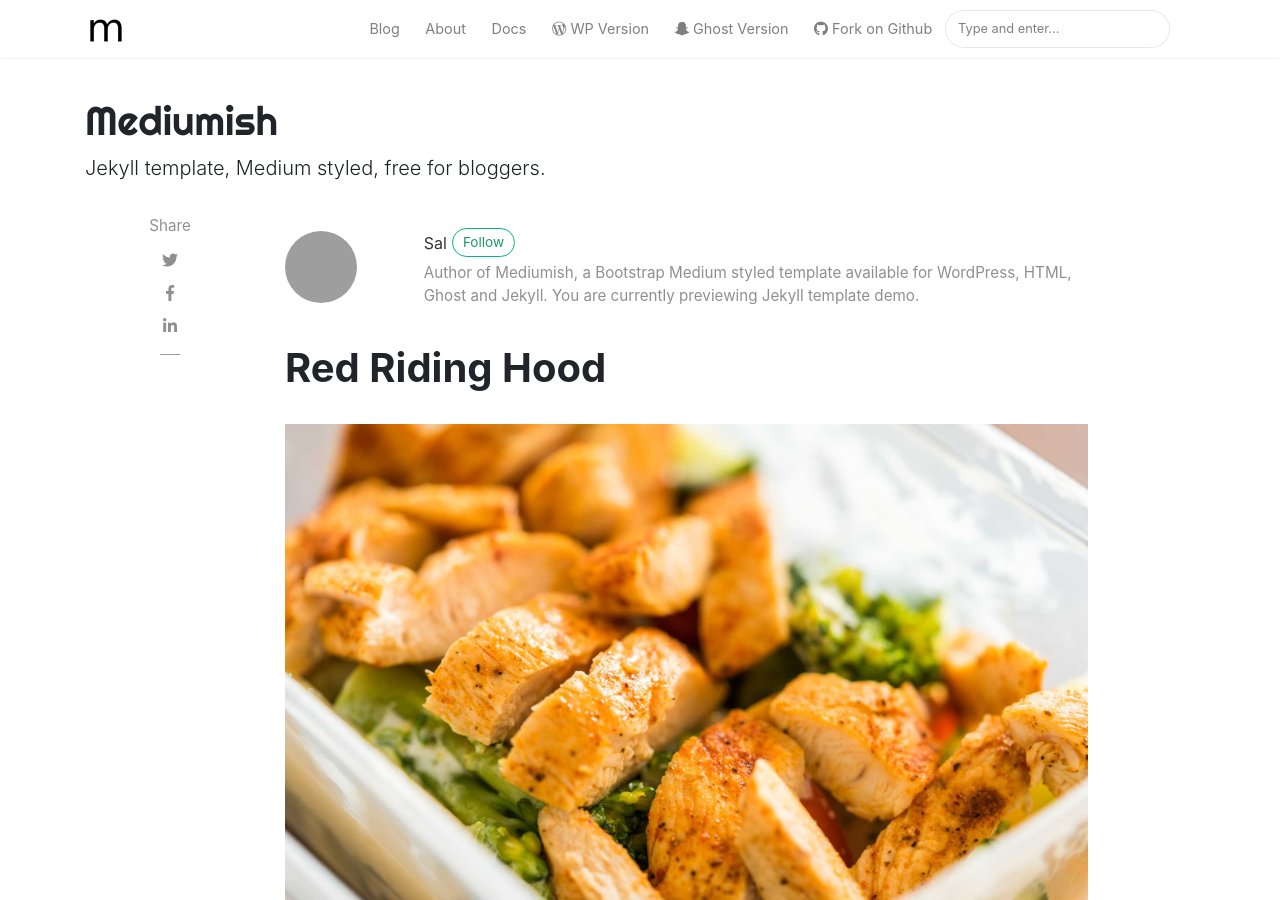
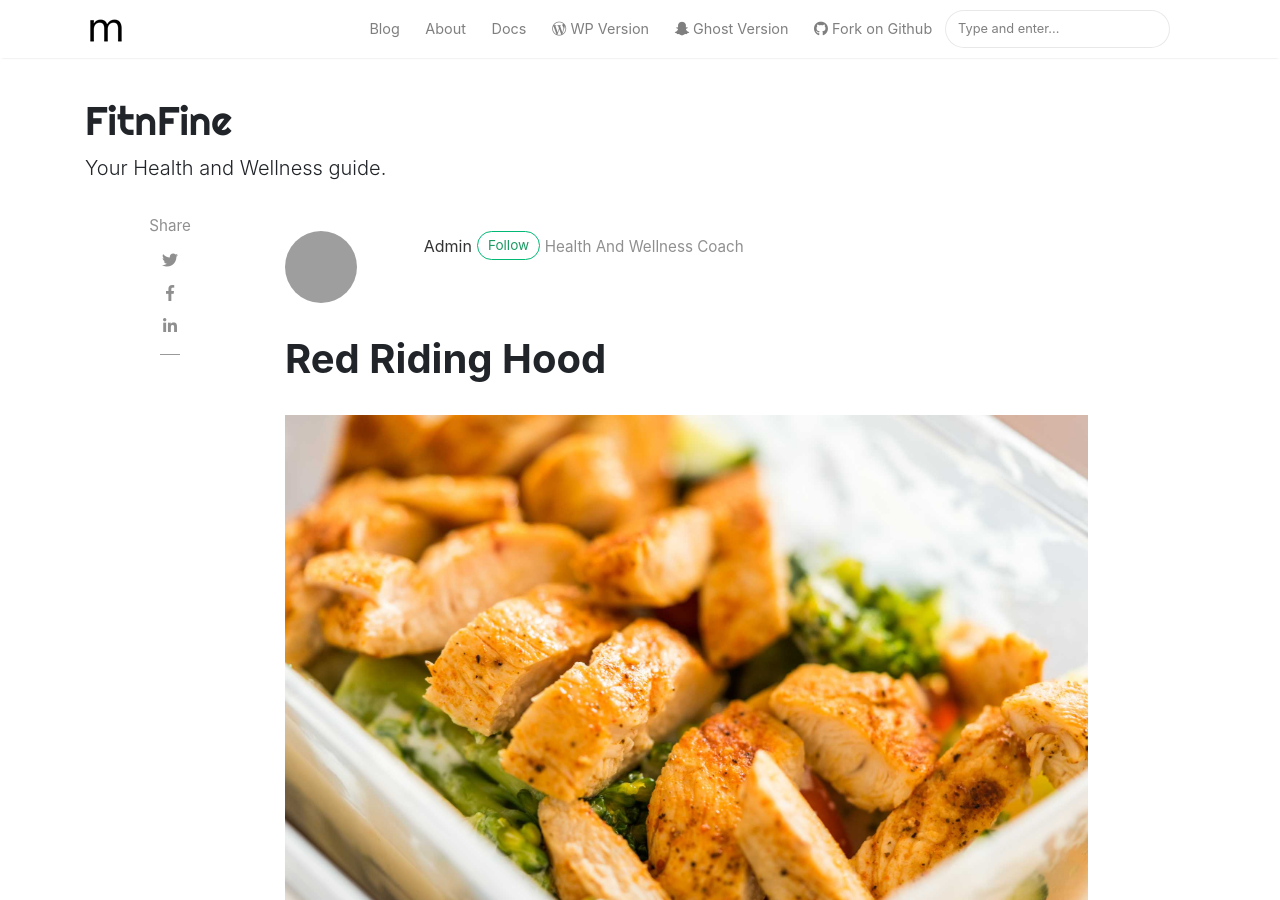
Before and after one commit to iamsiriusblack/fitnfine, a Jekyll site: the page built from _posts/2018-01-12-red-riding.md, in a window 1280 px wide and 900 px high. Built offline with Jekyll 4.4.1, drawn with Linux system fonts in a browser that asks for light colours; nearby versions of some CDN libraries; comment, search, counter and statistics services are not loaded; some of the changed text lies outside the part shown; grey boxes are pictures that could not be loaded.

Commit message:
updated profile

```diff
--- a/_config.yml
+++ b/_config.yml
@@ -1,26 +1,26 @@
 # Site
-name: "Mediumish"
-title: "Mediumish"
-description: "Jekyll template, Medium styled, free for bloggers."
+name: "FitnFine"
+title: "FitnFine"
+description: "Your Health and Wellness guide."
 logo: 'assets/images/logo.png'
 favicon: 'assets/images/logo.png'
 baseurl: /
-google_analytics: 'UA-46278016-1'
+google_analytics: ''
 disqus: 'demowebsite'
-mailchimp-list: 'https://wowthemes.us11.list-manage.com/subscribe/post?u=8aeb20a530e124561927d3bd8&amp;id=8c3d2d214b'
+mailchimp-list: ''
 include: ["_pages"]
 permalink: /:title/
 
 # Authors
 authors:
   sal:
-    name: Sal
-    display_name: Sal
+    name: Admin
+    display_name: Admin
     gravatar: e56154546cf4be74e393c62d1ae9f9d4
-    email: wowthemesnet@gmail.com
+    email: info@fitnfine.in
     web: https://www.wowthemes.net
     twitter: https://twitter.com/wowthemesnet
-    description: "Author of Mediumish, a Bootstrap Medium styled template available for WordPress, HTML, Ghost and Jekyll. You are currently previewing Jekyll template demo."
+    description: " Health And Wellness Coach"
   john:
     name: John
     display_name: John
@@ -63,8 +63,8 @@ kramdown:
 
 # Adsense (change to "enabled" to activate, also your client id and ad slot. Create a new ad unit from your Adsense account to get the slot.)
 adsense: "disabled"
-adsense-data-ad-client: "ca-pub-3412143450191416"
-adsense-data-ad-slot: "1363087678"
+adsense-data-ad-client: ""
+adsense-data-ad-slot: ""
 
 # Lazy Images ("enabled" or "disabled")
 lazyimages: "disabled"
```
